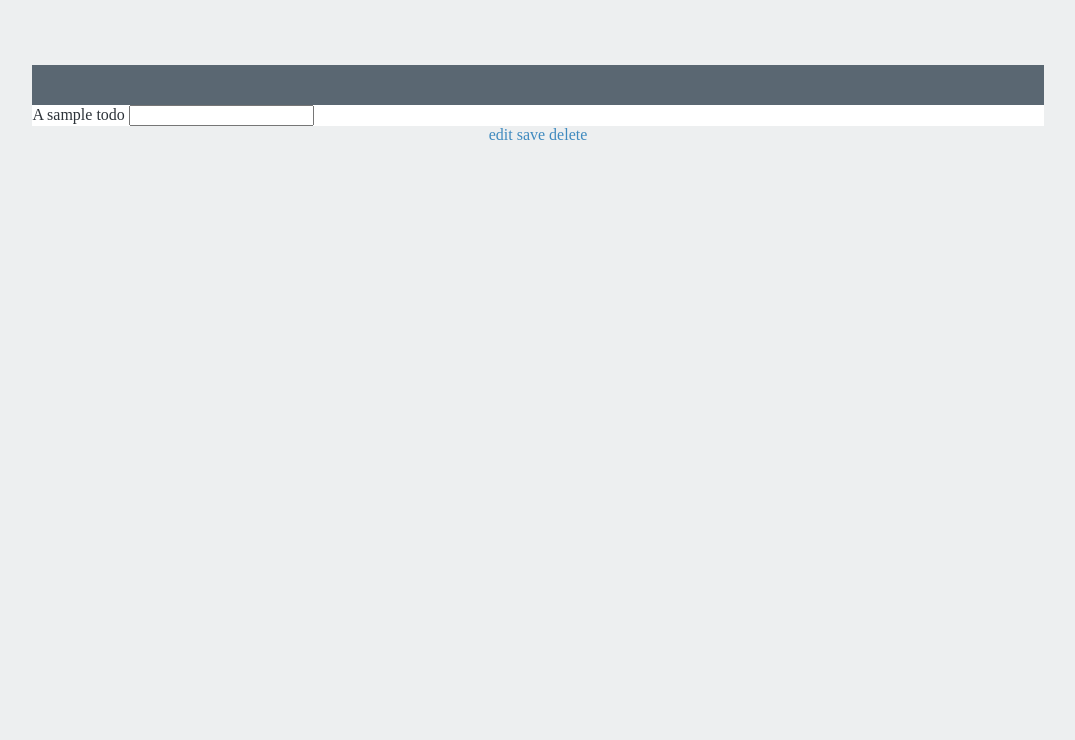
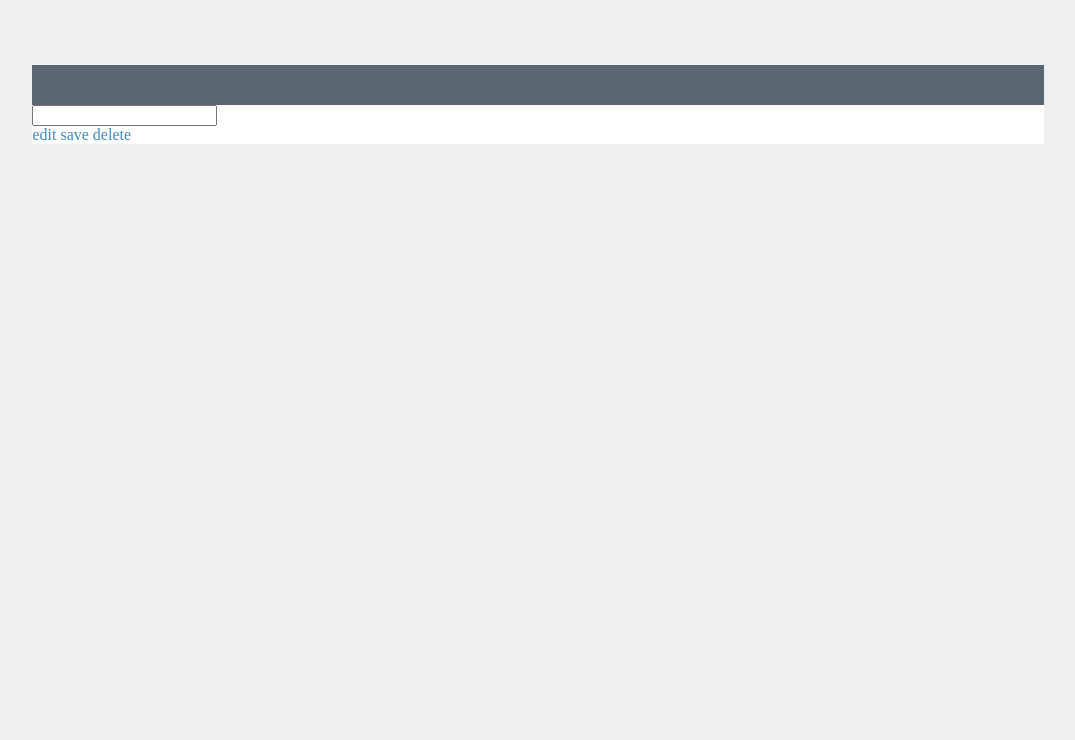
Before and after one commit to ZeFifi/angular-basics, a plain HTML site: page index.html in a window 1280 px wide. Shown: the part 60-800 px from the top of the page, without its empty margins (102-1177 px from the left). Drawn offline with nearby package versions, Linux system fonts and the light colour scheme.

Commit message:
Tries with ng-controller

```diff
--- a/index.html
+++ b/index.html
@@ -12,16 +12,16 @@
 
 	<h1>My TODOs</h1>
 
-	<div class="list">
+	<div class="list" ng-controller="mainCtrl">
 		<input type="checkbox" name="" value="">
-		<label class="editing-label">A sample todo</label>
-		<input class="editing-label" type="text"/>
-	</div>
+		<label class="editing-label">{{todo.name}}</label>
+		<input ng-model="todo.name" class="editing-label" type="text"/>
 
-	<div class="actions">
-		<a href="">edit</a>
-		<a href="">save</a>
-		<a href="" class="delete">delete</a>
+		<div class="actions" ng-controller="coolCtrl">
+			<a href="">edit</a>
+			<a href="" ng-click="helloworld()">save</a>
+			<a href="" class="delete" ng-click="coolMsg()">delete</a>
+		</div>
 	</div>
 
     <script src="https://cdnjs.cloudflare.com/ajax/libs/angular.js/1.6.5/angular.js"></script>
--- a/scripts/app.js
+++ b/scripts/app.js
@@ -1 +1,12 @@
-angular.module("todoListApp", []);
+angular.module("todoListApp", [])
+.controller("mainCtrl", function($scope) {
+    $scope.helloworld = function() {
+        console.log("Hello world from the controller");
+    }
+})
+
+.controller("coolCtrl", function($scope) {
+    $scope.coolMsg = function() {
+        console.log("OK Cool");
+    }
+});
--- a/scripts/hello-world.js
+++ b/scripts/hello-world.js
@@ -2,6 +2,6 @@
 
 angular.module("todoListApp").directive("helloWorld", function() {
     return {
-        template: "Hello World"
+        template: " Hello World"
     }
 })
```
